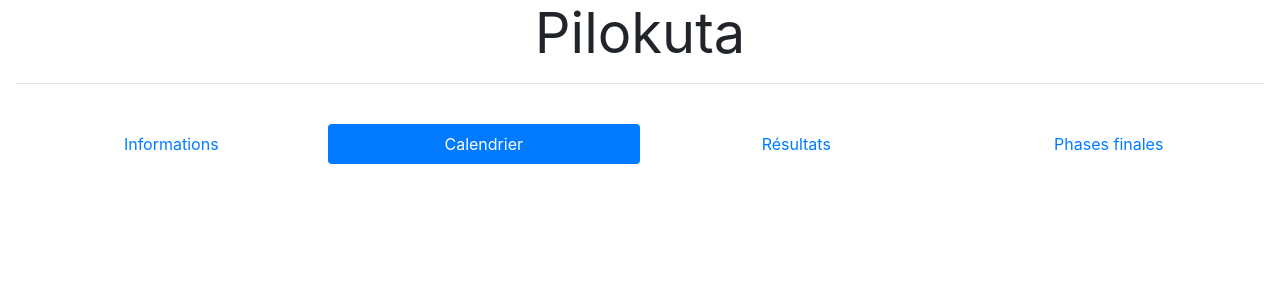
After one commit to kevoliva/Pilokuta, a Symfony app: template templates/tournoi/calendrier.html.twig in a window 1280 px wide. The commit adds this page. Shown: the top 300 px of the page. Run offline with Twig, Linux system fonts and the light colour scheme; the template is opened without the code that fills it, so the values that code supplies are empty; some libraries are stand-ins or nearby versions.

Commit message:
Ajout des liens entre informations et calendrier

```diff
--- a/templates/base.html.twig
+++ b/templates/base.html.twig
@@ -30,14 +30,17 @@
         <br>
         {% block navbar %}
 
+
         <nav class="nav nav-pills nav-justified">
-          <a class="nav-item nav-link active" href="#">Informations</a>
+          <a class="nav-item nav-link" href="#">Informations</a>
           <a class="nav-item nav-link" href="#">Calendrier</a>
           <a class="nav-item nav-link" href="#">Résultats</a>
           <a class="nav-item nav-link" href="#">Phases finales</a>
         </nav>
 
+
       {% endblock %}
+
       <br><br>
     </div>
   </div>
--- /dev/null
+++ b/templates/tournoi/calendrier.html.twig
@@ -0,0 +1,10 @@
+{% extends 'base.html.twig' %}
+
+{% block navbar %}
+<nav class="nav nav-pills nav-justified">
+  <a class="nav-item nav-link" href="{{path('tournoi_show', {id:tournoi.id})}}">Informations</a>
+  <a class="nav-item nav-link active" href="{{path('tournoi_show_calendrier', {id:tournoi.id})}}">Calendrier</a>
+  <a class="nav-item nav-link" href="#">Résultats</a>
+  <a class="nav-item nav-link" href="#">Phases finales</a>
+</nav>
+{% endblock %}
```
Also changed, not shown: src/Controller/TournoiController.php (+10 -0 lines), templates/tournoi/show.html.twig (+8 -1 lines). Lines whose indentation alone changed are shown as unchanged.
